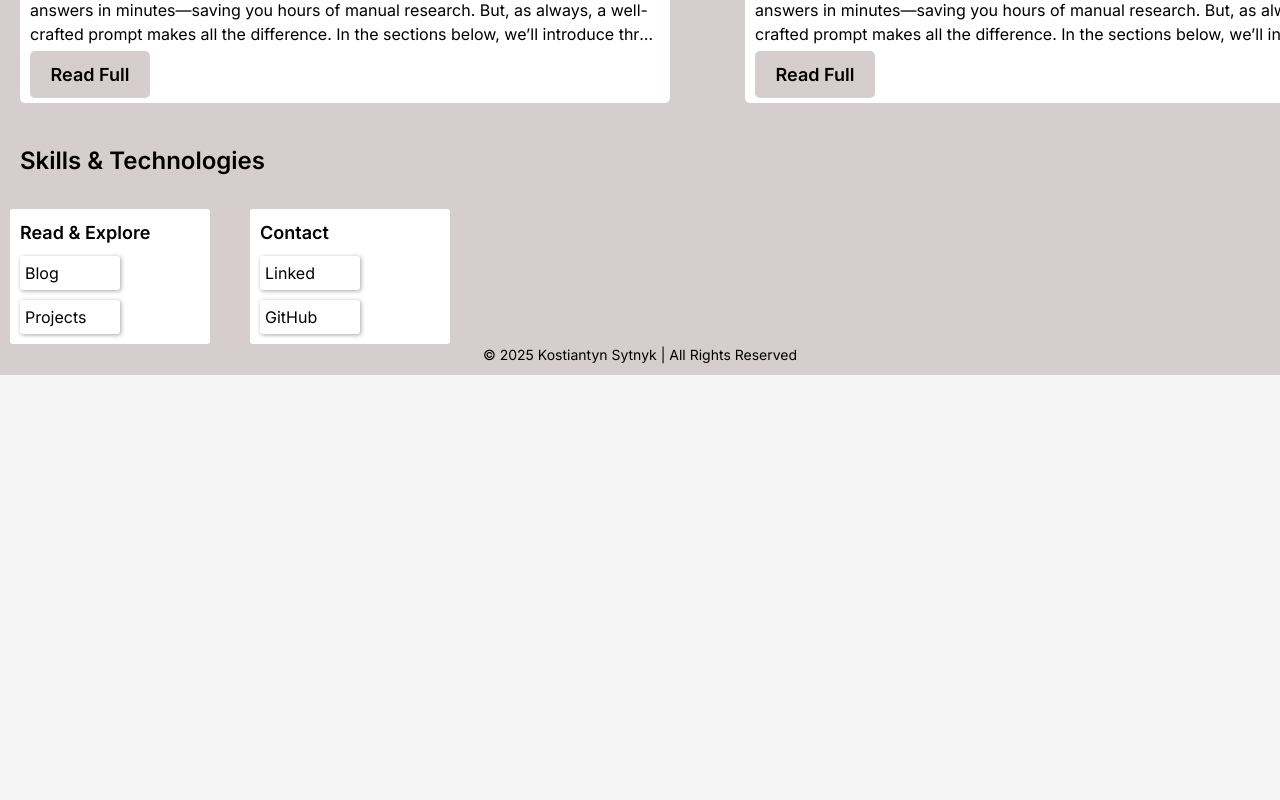
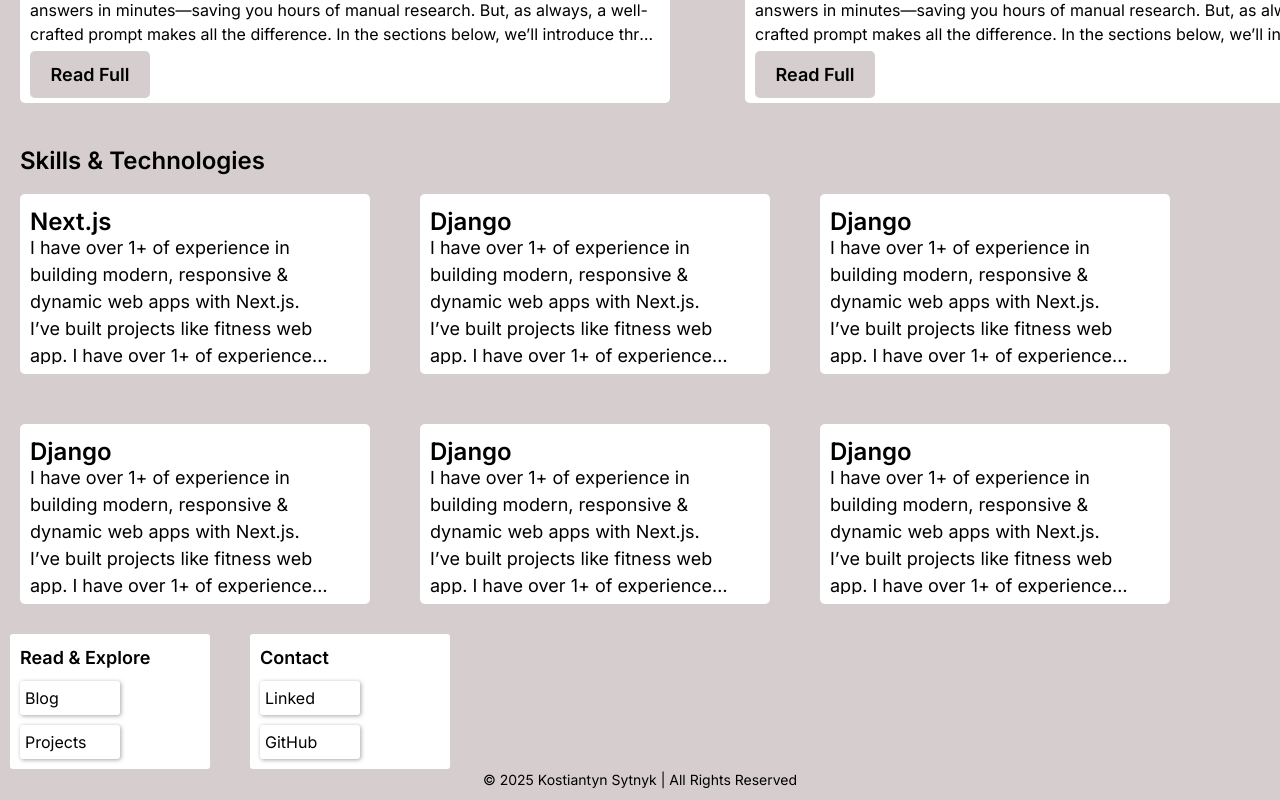
Before and after one commit to Kumala3/Personal-website, a Next.js app in the folder personal-website/: page / in a window 1280 px wide. Shown: the part 843-1643 px from the top of the page. Before the commit the page ends 1218 px from the top, so only its background shows below. Built offline with nearby package versions, Linux system fonts and the light colour scheme; a web font is replaced by a local one.

Commit message:
Add Skill & Technologies section

```diff
--- a/personal-website/src/app/globals.css
+++ b/personal-website/src/app/globals.css
@@ -22,6 +22,7 @@
   --font-weight-bold: 700;
   --custom--spacing--4: 4px;
   --custom--spacing--8: calc(var(--custom--spacing--4) * 2);
+  --skill-card-border-rd: 5px;
 }
 
 /*No support for dark scheme for now
--- a/personal-website/src/app/page.tsx
+++ b/personal-website/src/app/page.tsx
@@ -1,6 +1,7 @@
-import Image from "next/image";
-import styles from "@/styles/home.module.css";
-import FeaturedBlogCard from "@/components/FeaturedBlogCard";
+import Image from 'next/image';
+import styles from '@/styles/home.module.css';
+import FeaturedBlogCard from '@/components/FeaturedBlogCard';
+import SkillCard from '@/components/SkillCard';
 
 export default function Home() {
   return (
@@ -10,11 +11,21 @@ export default function Home() {
         <div className={styles.essentialInfo}>
           <div className={styles.headline}>Kostiantyn Sytnyk</div>
           <div className={styles.shortBio}>
-            I am passionate student with over 3 years of experience in Full-Stack Development. I specialize in TS (Next.js, React), Python (Django, Flask). I am enthusiastic about AI, Game-Dev, workflow automations.
-            I am also a content creator at the AIA Advantage Team. I am organized, determined and sociable person with a love of solving problems and overcoming challenges!
+            I am passionate student with over 3 years of experience in
+            Full-Stack Development. I specialize in TS (Next.js, React), Python
+            (Django, Flask). I am enthusiastic about AI, Game-Dev, workflow
+            automations. I am also a content creator at the AIA Advantage Team.
+            I am organized, determined and sociable person with a love of
+            solving problems and overcoming challenges!
           </div>
         </div>
-        <Image src="/avatar-image.png" width={400} height={400} className={styles.image} alt="avatar image" />
+        <Image
+          src="/avatar-image.png"
+          width={400}
+          height={400}
+          className={styles.image}
+          alt="avatar image"
+        />
       </div>
 
       {/* Featured blogs section */}
@@ -28,8 +39,60 @@ export default function Home() {
 
       {/* Skills & Technologies section */}
       <div className={`${styles.skillsTechnologiesSection} mt-20`}>
-        <p className={styles.skillsTechnologiesSectionLabel}>Skills & Technologies</p>
+        <p className={styles.skillsTechnologiesSectionLabel}>
+          Skills & Technologies
+        </p>
         {/* Skill Cards here */}
+        <div className={styles.skillsTechnologiesLayout}>
+          <SkillCard
+            skillName="Next.js"
+            skillDescription="I have over 1+ of experience in building modern, responsive & dynamic web apps with Next.js. I’ve built projects like fitness web app. I have over 1+ of experience in building modern, responsive & dynamic web apps with Next.js. I’ve built projects like fitness web app."
+            relatedProjects={[
+              { projectTitle: 'SynapseFlow', projectId: 2121 },
+              { projectTitle: 'EcoBuddy', projectId: 21 },
+            ]}
+          />
+          <SkillCard
+            skillName="Django"
+            skillDescription="I have over 1+ of experience in building modern, responsive & dynamic web apps with Next.js. I’ve built projects like fitness web app. I have over 1+ of experience in building modern, responsive & dynamic web apps with Next.js. I’ve built projects like fitness web app."
+            relatedProjects={[
+              { projectTitle: 'SynapseFlow', projectId: 2121 },
+              { projectTitle: 'EcoBuddy', projectId: 21 },
+            ]}
+          />
+          <SkillCard
+            skillName="Django"
+            skillDescription="I have over 1+ of experience in building modern, responsive & dynamic web apps with Next.js. I’ve built projects like fitness web app. I have over 1+ of experience in building modern, responsive & dynamic web apps with Next.js. I’ve built projects like fitness web app."
+            relatedProjects={[
+              { projectTitle: 'SynapseFlow', projectId: 2121 },
+              { projectTitle: 'EcoBuddy', projectId: 21 },
+            ]}
+          />
+          <SkillCard
+            skillName="Django"
+            skillDescription="I have over 1+ of experience in building modern, responsive & dynamic web apps with Next.js. I’ve built projects like fitness web app. I have over 1+ of experience in building modern, responsive & dynamic web apps with Next.js. I’ve built projects like fitness web app."
+            relatedProjects={[
+              { projectTitle: 'SynapseFlow', projectId: 2121 },
+              { projectTitle: 'EcoBuddy', projectId: 21 },
+            ]}
+          />
+          <SkillCard
+            skillName="Django"
+            skillDescription="I have over 1+ of experience in building modern, responsive & dynamic web apps with Next.js. I’ve built projects like fitness web app. I have over 1+ of experience in building modern, responsive & dynamic web apps with Next.js. I’ve built projects like fitness web app."
+            relatedProjects={[
+              { projectTitle: 'SynapseFlow', projectId: 2121 },
+              { projectTitle: 'EcoBuddy', projectId: 21 },
+            ]}
+          />
+          <SkillCard
+            skillName="Django"
+            skillDescription="I have over 1+ of experience in building modern, responsive & dynamic web apps with Next.js. I’ve built projects like fitness web app. I have over 1+ of experience in building modern, responsive & dynamic web apps with Next.js. I’ve built projects like fitness web app."
+            relatedProjects={[
+              { projectTitle: 'SynapseFlow', projectId: 2121 },
+              { projectTitle: 'EcoBuddy', projectId: 21 },
+            ]}
+          />
+        </div>
       </div>
     </div>
   );
--- a/personal-website/src/components/SkillCard.tsx
+++ b/personal-website/src/components/SkillCard.tsx
@@ -0,0 +1,68 @@
+"use client";
+import { useState } from "react";
+import { useRouter } from "next/navigation";
+import styles from "@/styles/skillCard.module.css";
+import { IoArrowForwardCircleOutline } from "react-icons/io5";
+
+interface RelatedProject {
+    projectTitle: string,
+    projectId: number,
+}
+
+interface SkillCard {
+    skillName: string,
+    skillDescription: string,
+    relatedProjects?: RelatedProject[],
+}
+
+const SkillCard = ({skillName, skillDescription, relatedProjects}: SkillCard) => {
+    const [isModalOpen, setIsModalOpen] = useState(false);
+    const router = useRouter();
+
+    const onCardClick = () => {
+        setIsModalOpen(true);
+    }
+    const onProjectNavigateClick = (projectId: number) => {
+        router.push("/projects");
+    }
+
+    return (
+        <>
+            <div
+                className={`${styles.skillCard} hover:scale-[1.05] duration-200`}
+                onClick={onCardClick}
+            >
+                <p className={styles.skillName}>{skillName}</p>
+                <p className={styles.skillDescription}>{skillDescription}</p>
+            </div>
+
+            {isModalOpen && (
+                <div className="fixed inset-0 z-10 bg-gray-800/75 flex items-center justify-center">
+                    <div className="bg-white w-[80%] h-[50%] p-5 rounded-lg">
+                        <h2 className={`${styles.skillNameModal}`}>{skillName}</h2>
+                        <p className={`${styles.skillDescriptionModal}`}>{skillDescription}</p>
+                        {/* Related projects section */}
+                        <div>
+                            <p className={`${styles.relatedProjectsLabel}`}>Related projects:</p>
+                            {relatedProjects?.map((project, index) => (
+                            <div key={index} className={styles.relatedProjectElem}>
+                                <p className="">{project.projectTitle}</p>
+                                <IoArrowForwardCircleOutline size={35} className="hover:cursor-pointer" onClick={() => onProjectNavigateClick(project.projectId)} />
+                            </div>
+                        ))}
+                        </div>
+                        {/* replace with close icon */}
+                        <button
+                            onClick={() => setIsModalOpen(false)}
+                            className="mt-4 px-4 py-2 bg-blue-500 text-white rounded"
+                        >
+                            Close
+                        </button>
+                    </div>
+                </div>
+            )}
+        </>
+    )
+}
+
+export default SkillCard;
--- a/personal-website/src/styles/home.module.css
+++ b/personal-website/src/styles/home.module.css
@@ -65,3 +65,10 @@
   font-weight: var(--font-weight-semi-bold);
   font-size: var(--font-size-h4);
 }
+.skillsTechnologiesLayout {
+  display: flex;
+  flex-wrap: wrap;
+  position: relative;
+  max-width: 1200px;
+  gap: 50px;
+}
--- /dev/null
+++ b/personal-website/src/styles/skillCard.module.css
@@ -0,0 +1,61 @@
+.skillCard {
+  background-color: #fff;
+  display: flex;
+  flex-direction: column;
+  position: relative;
+  width: 350px;
+  height: 180px;
+  padding: 10px;
+  border-radius: var(--skill-card-border-rd);
+  cursor: pointer;
+}
+.skillName {
+  font-weight: var(--font-weight-semi-bold);
+  font-size: var(--font-size-h4);
+  max-width: 280px;
+  max-height: 30px;
+}
+.skillDescription {
+  display: -webkit-box;
+  position: relative;
+  font-weight: var(--font-weight-reg);
+  font-size: var(--font-size-body-1);
+  max-width: 300px;
+  overflow: hidden;
+  -webkit-line-clamp: 5;
+  -webkit-box-orient: vertical;
+}
+
+.skillNameModal {
+  font-size: var(--font-size-h3);
+  font-weight: var(--font-weight-bold);
+  max-width: 80%;
+}
+.skillDescriptionModal {
+  font-size: var(--font-size-body-1);
+  font-weight: var(--font-weight-reg);
+  max-width: 100%;
+}
+.relatedProjectsLabel {
+    font-size: var(--font-size-body-1);
+    font-weight: var(--font-weight-semi-bold);
+    max-width: 100%;
+    margin-top: 16px;
+}
+.relatedProjectElem {
+    display: flex;
+    flex-direction: row;
+    background-color: var(--background-main-ui-elem-color);
+    width: 200px;
+    padding-top: 10px;
+    padding-bottom: 10px;
+    padding-left: 15px;
+    padding-right: 15px;
+    align-items: center;
+    gap: 20px;
+    justify-content: space-between;
+    color: #000;
+    font-weight: var(--font-weight-med);
+    font-size: var(--font-size-body-1);
+    margin-bottom: 10px;
+}
```
